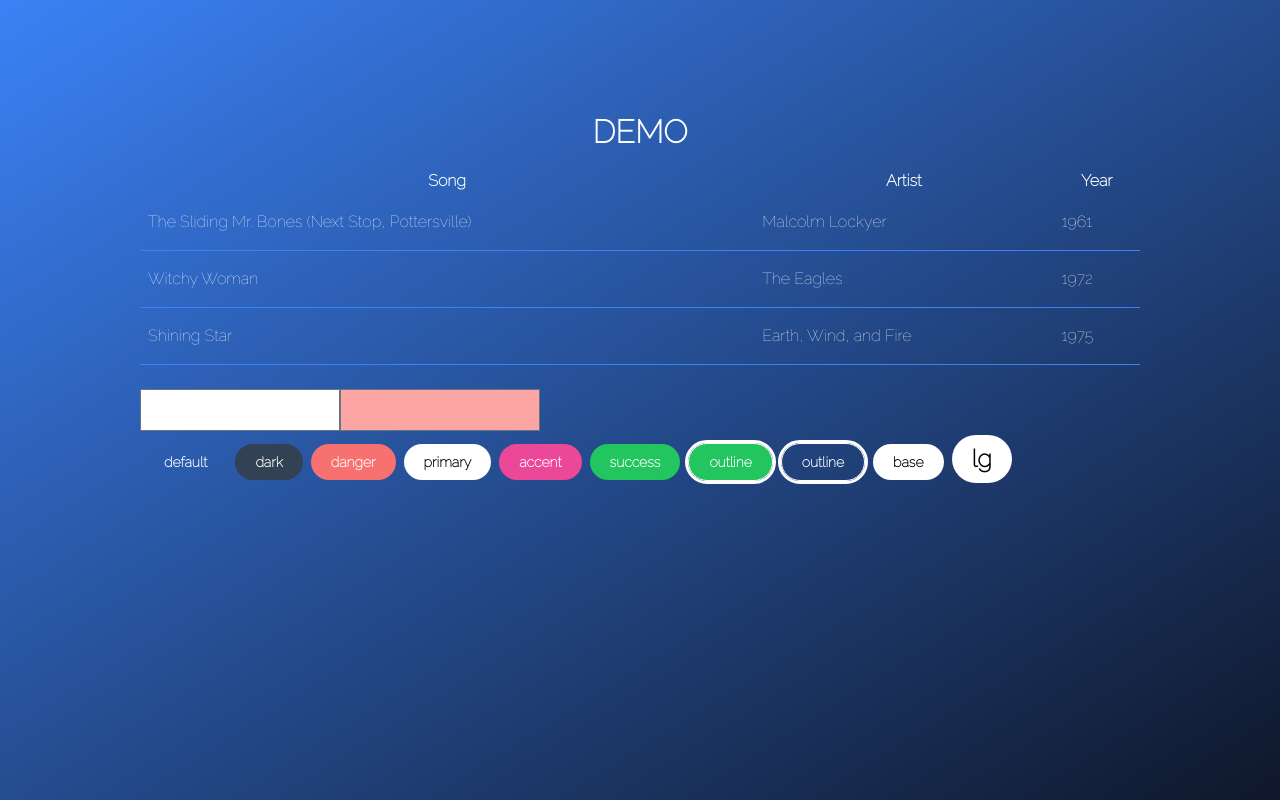
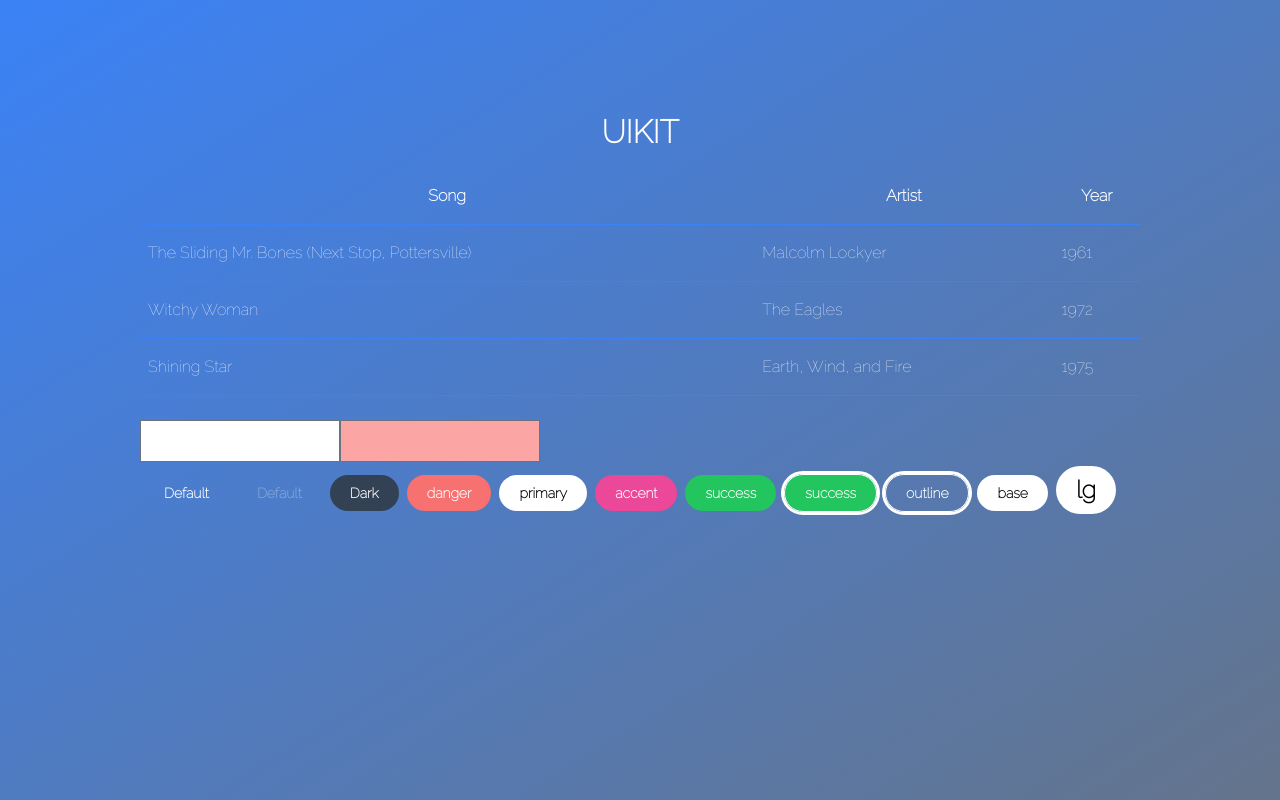
Before and after one commit to oscarlagatta/my-shop, a React (Vite) app: page / in a window 1280 px wide. Built offline with nearby package versions, Linux system fonts and the light colour scheme.

Commit message:
final html, css

```diff
--- a/src/App.tsx
+++ b/src/App.tsx
@@ -1,9 +1,9 @@
+
 function App() {
+
     return (
         <div className="page">
-            <div className="title">DEMO</div>
-
-
+            <div className="title">UIKIT</div>
             <table className="table-auto w-full hover">
                 <thead>
                 <tr>
@@ -30,21 +30,21 @@ function App() {
                 </tr>
                 </tbody>
             </table>
+            <br/>
+
+            <input type="text"/>
+            <input type="text" className="error"/>
 
             <br/>
 
-            <input type="text"/>
-
-            <input type="text" className="error"/>
-
-            <br/>
-            <button className="btn">default</button>
-            <button className="btn dark">dark</button>
+            <button className="btn">Default</button>
+            <button className="btn" disabled>Default</button>
+            <button className="btn dark">Dark</button>
             <button className="btn danger">danger</button>
             <button className="btn primary">primary</button>
             <button className="btn accent">accent</button>
             <button className="btn success">success</button>
-            <button className="btn success outline">outline</button>
+            <button className="btn success outline">success</button>
             <button className="btn outline">outline</button>
             <button className="btn primary">base</button>
             <button className="btn primary lg">lg</button>
--- a/src/index.css
+++ b/src/index.css
@@ -1,43 +1,53 @@
+/* index. css */
+
 @tailwind base;
 @tailwind components;
 @tailwind utilities;
 
-/* index.css */
-
 html, body {
     font-family: 'Raleway', sans-serif;
-    @apply bg-gradient-to-tl from-slate-900 to-blue-500 text-white bg-fixed  h-full;
+    @apply bg-gradient-to-tl from-slate-500 to-blue-500 text-white bg-fixed h-full
 }
 
-
 .title {
-    @apply font-extrabold my-3 text-white text-[2rem] text-center
-    2xl:text-[18rem]
-    2xl:fixed
-    2xl:bottom-0
-    2xl:z-0
-    2xl:rotate-[270deg]
-    2xl:w-96
-    2xl:-left-12
-    2xl:opacity-30
-    2xl:pointer-events-none
+    @apply font-extrabold my-3 text-[2rem] text-center
+    2xl:text-[18rem] 2xl:fixed 2xl:bottom-0 2xl:z-0 2xl:rotate-[270deg] 2xl:w-96 2xl:-left-12 2xl:opacity-30 2xl:pointer-events-none
 }
 
 .page {
-    @apply max-w-screen-lg mx-auto pt-24 px-3
+    @apply  max-w-screen-lg mx-auto pt-24 px-3
 }
 
 .page-sm {
-
     /* Nel video utilizzo le seguenti classi Tailwind: : */
     /* @apply max-w-screen-sm mx-auto */
 
     /* FIX: consiglio però di utilizzare le seguenti:  */
-    @apply max-w-sm mx-auto
+    @apply  max-w-sm mx-auto
 }
 
+
+/*forms*/
+textarea,
+input[type="text"],
+input[type="password"],
+input[type="number"],
+input[type="email"] {
+    @apply text-black
+}
+
+textarea.error,
+input[type="text"].error,
+input[type="password"].error,
+input[type="number"].error,
+input[type="email"].error {
+    @apply bg-red-300
+}
+
+
+/*buttons*/
 .btn {
-    @apply px-5 py-2 rounded-full m-1 font-bold text-sm disabled:opacity-30 transition text-center
+    @apply px-5 py-2 rounded-full m-1 font-bold text-sm text-center disabled:opacity-30 transition
 }
 
 .btn.dark {
@@ -56,36 +66,20 @@ html, body {
     @apply bg-pink-500 hover:bg-pink-600 text-white
 }
 
-
 .btn.success {
     @apply bg-green-500 hover:bg-green-700 text-white
 }
 
 .btn.outline {
-    @apply border border-white;
+    @apply border border-white
 }
 
 .btn.lg {
-    @apply text-2xl
+    @apply text-2xl;
 }
 
-textarea,
-input[type="text"],
-input[type="password"],
-input[type="number"],
-input[type="email"] {
-    @apply text-black ;
-}
-
-textarea.error,
-input[type="password"].error,
-input[type="text"].error,
-input[type="number"].error,
-input[type="email"].error {
-    @apply bg-red-300
-}
-
-table-auto th,
+/*tables*/
+.table-auto th,
 .table-auto td {
     @apply border-b border-b-blue-500 py-4 px-2
 }
```
